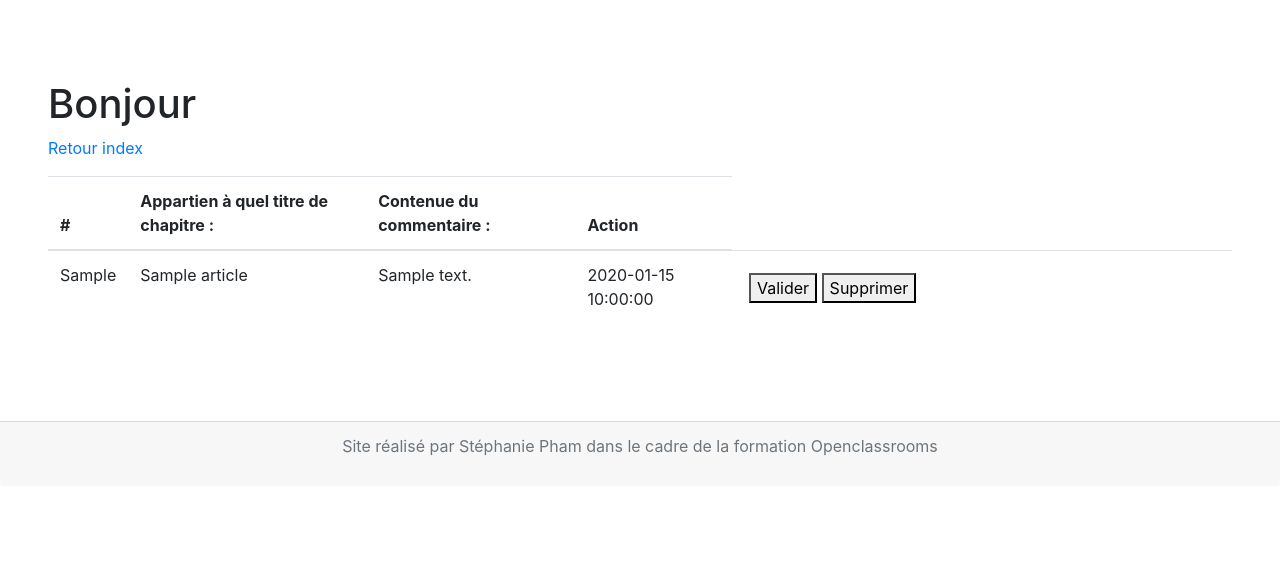
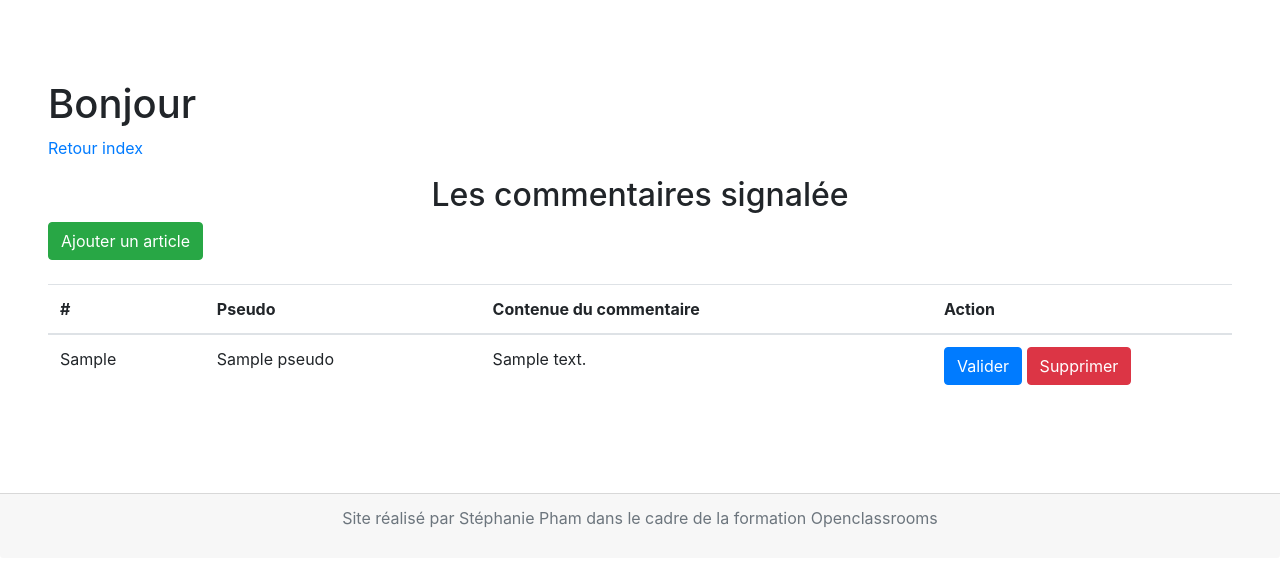
Before and after one commit to stph-phm/BlogEcrivain, a PHP site: template view/Admin/adminView.php in a window 1280 px wide. Shown: the part 56-623 px from the top of the page. Run offline with PHP 8.4, Linux system fonts and the light colour scheme; the template is opened without the code that fills it: most values are stand-ins (such as "Sample title", 1, 10 or a date in 2020).

Commit message:
edit Page admin

```diff
--- a/view/Admin/adminView.php
+++ b/view/Admin/adminView.php
@@ -1,35 +1,38 @@
 <?php $title = "Tableau de bord ";  ?>
 <?php ob_start(); ?>
-<div class="global dashboard ">
-
-    <h1>Bonjour</h1>
+<div class="Ajouter un nouvel article ">
+    <div class="global">
+        <h1>Bonjour </h1>
     <p><a href="index.php">Retour index</a></p>
     <div class="container-dashboard">
+        <div class="title_admin">
+            <h2 class="text-center mb-2">Les commentaires signalée </h2>
+            <a href="index.php?action=createArticle" class="btn btn-success mb-4"> Ajouter un article <span><i class="fas fa-plus"></i> </span></a>
+        </div>
 
-        <table class="table ">
-            <thead>
+        <table class="table">
+            <thead class="table">
                 <tr>
                     <th>#</th>
-                    <th>Appartien à quel titre de chapitre : </th>
-                    <th> Contenue du commentaire : </th>
-                    <th>Action </th>
+                    <th>Pseudo </th>
+                    <th wi> Contenue du commentaire </th>
+                    <th width=300>Action </th>
                 </tr>
             </thead>
             <tbody>
-                <?php foreach ($dashboard as $commentReported) { ?>
+                <?php foreach ($listCommentsReport as $listReported) { ?>
                 <tr>
                     <td> <?= $i++ ?></td>
-                    <td> <?= htmlspecialchars($allArticles['title']) ?> </td>
-                    <td> <?= nl2br(substr($allArticles['content'],0,150)) ?></td>
-                    <td> <?= $allArticles['date_fr'] ?> </td>
-                    <td width=500>
-                        <form action="" method="post">
-                            <button type="submit">Valider</button>
-                            <button type="submit">Supprimer</button>
-                        </form>
+                    <td> <?= htmlspecialchars($listReported['pseudo']) ?> </td>
+                    <td> <?= nl2br(substr($listReported['comment'],0,150)) ?></td>
+                    <td class="table-action">
+                        <a href="index.php?action=validateReported&amp;id=<?= $listReported['id'] ?>"
+                            class="btn btn-primary"> Valider <i class="fas fa-check"> </i></a>
+
+                        <a href="index.php?action=deleteCommentReport&amp;id= <?= $listReported['id'] ?>"
+                            class="btn btn-danger">Supprimer <i class="fas fa-times"></i></a>
                     </td>
                 </tr>
-
                 <?php
                 }
                 ?>
@@ -38,6 +41,8 @@
     </div>
 </div>
 
+    </div>
+
 
 
 <?php $content = ob_get_clean(); ?>
```
